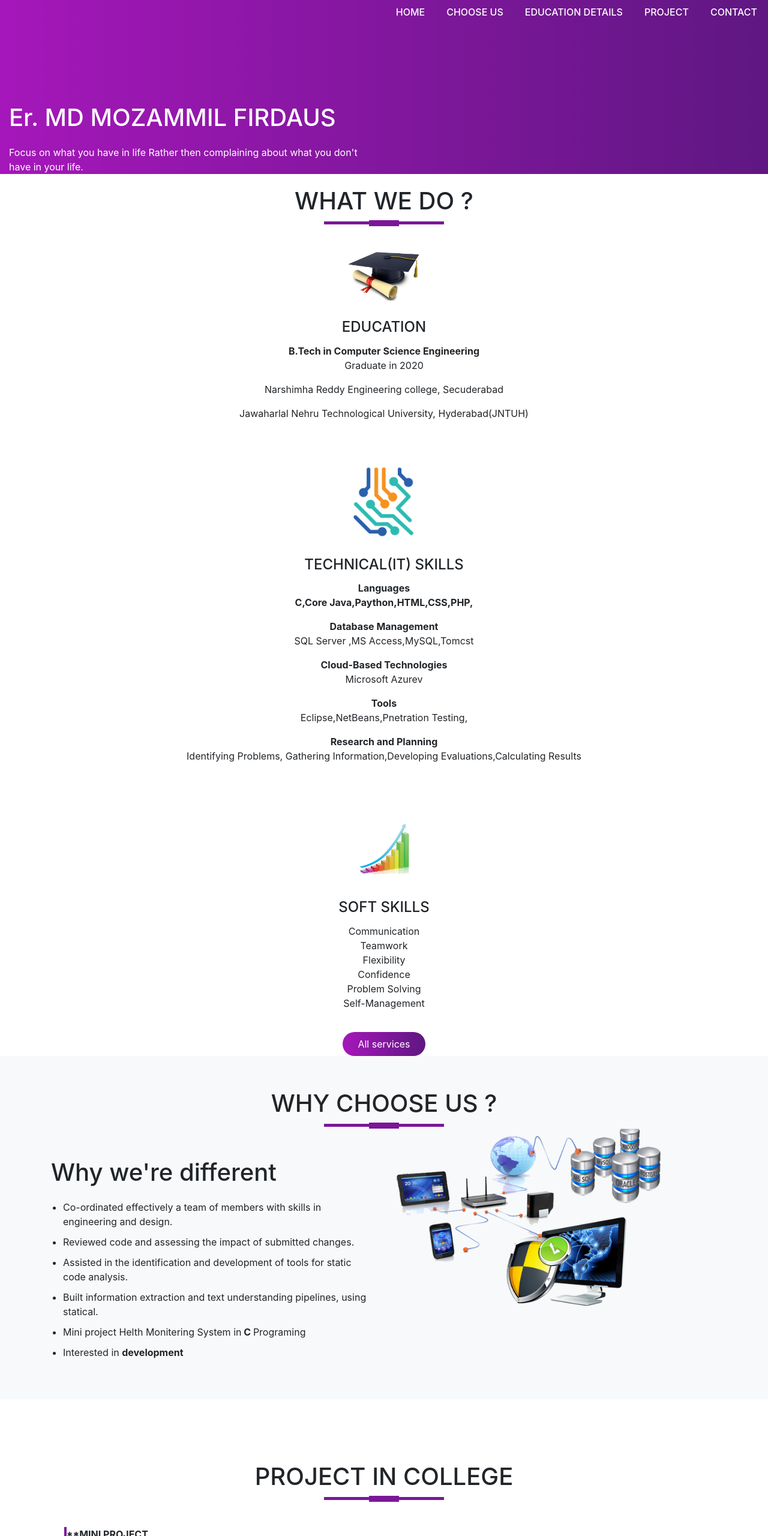
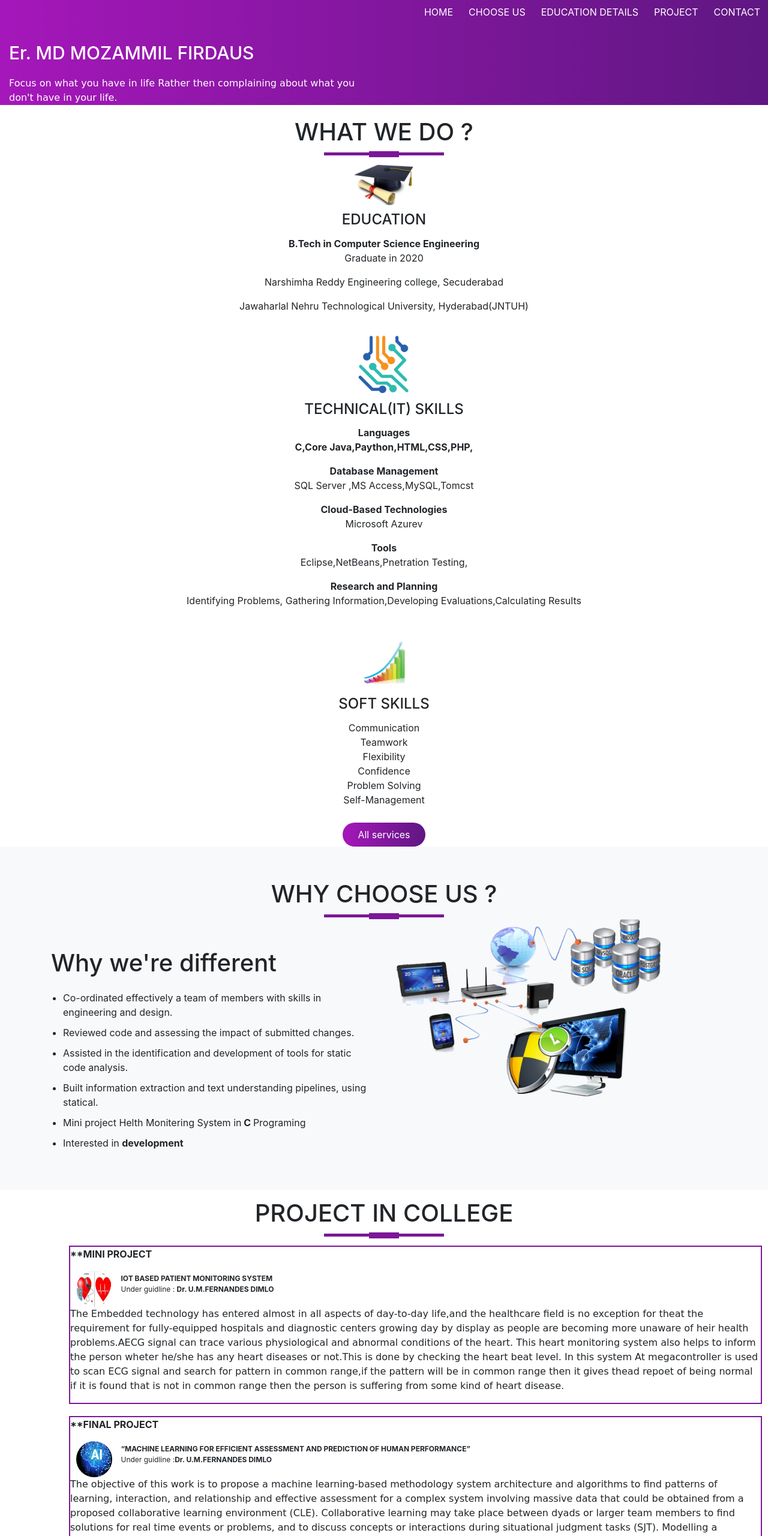
Before and after one commit to mozammilfirdaus/egcoding, a plain HTML site: page index.html in a window 1280 px wide. Shown: the top 2560 px of the page at 60% size. Drawn offline with nearby package versions, Linux system fonts and the light colour scheme.

Commit message:
update
I want to update

```diff
--- a/style.css
+++ b/style.css
@@ -4,9 +4,7 @@
 
 }
 body
-{
-  font-family: sans-serif;
-}
+
 #nav-Navbar
 {
     position: sticky;
@@ -21,19 +19,19 @@ body
 }
 .navbar-nav li
 {
-  padding: 0 10px;
+  padding: 0 5px;
 }
 .navbar-nav li a
 {
   color: #fff !important;
-  font-weight: 500;
-  float: right;
-  text-align: right;
+  font-weight: 400;
+  float: left;
+  text-align: left;
 }
 .fa-bars
 {
   color: #fff;
-  font-size: 25px !important;
+  font-size: 20px !important;
 }
 .navbar-toggler
 {
@@ -45,6 +43,11 @@ body
   height: 50px;
   padding-left: 10px;
 }
+.h2
+{
+  text-align: center;
+}
+
 
 /*------------------banner section------------*/
 #banner
@@ -55,38 +58,31 @@ body
 }
 .promo-title
 {
-  font-size: 40px;
+  font-size: 30px;
   font-weight: 500;
-  margin-top: 100px;
+  margin-top: 0px;
 }
-/*   .img-fluid
-{
-  width: 100px;
-  height: 100px;
-  border-radius: 300px 300px 300px 300px;
-  margin-left: 100px;
 
-}   */
-.bottom-img
-{
-  width:100%;
+.p1 {
+  font-family: "Cursive", "Cursive", Cursive;
 }
+
 
 /*------------------services section----------------*/
 
 .services-img
 {
-  width: 120px;
-  margin-top: 20px;
+  width: 100px;
+  margin-top: 0px;
 }
 .services
 {
-  padding: 20px;
+  padding: 10px;
 }
 .services h4
 {
   padding:5px;
-  margin-top: 25px;
+  margin-top: 5px;
   text-transform: uppercase;
 }
 /* under line the word in what we do */
@@ -154,15 +150,20 @@ body
 /*--------------testimonial-----------------*/
 #testimonials
 {
-    margin: 100px 0;
+    margin: 10px 10px;
 }
 .testimonials
 {
-  border-left:4px solid #7b1798;
-  margin-top: 50px;
-  margin-bottom: 50px;
+  border-left: 2px solid #7b1798;
+  border-right: 2px solid #7b1798;
+  border-top:  2px solid #7b1798;
+  border-bottom: 2px solid #7b1798;
+  margin-top: 20px;
+  margin-bottom: 20px;
+
 
 }
+
 .testimonials img
 {
   height: 60px;
@@ -182,7 +183,7 @@ body
 #social-media
 {
   background-color: #f8f9fa;
-  padding: 100px 0;
+  padding: 10px 0;
 
 }
 #social-media p
```
